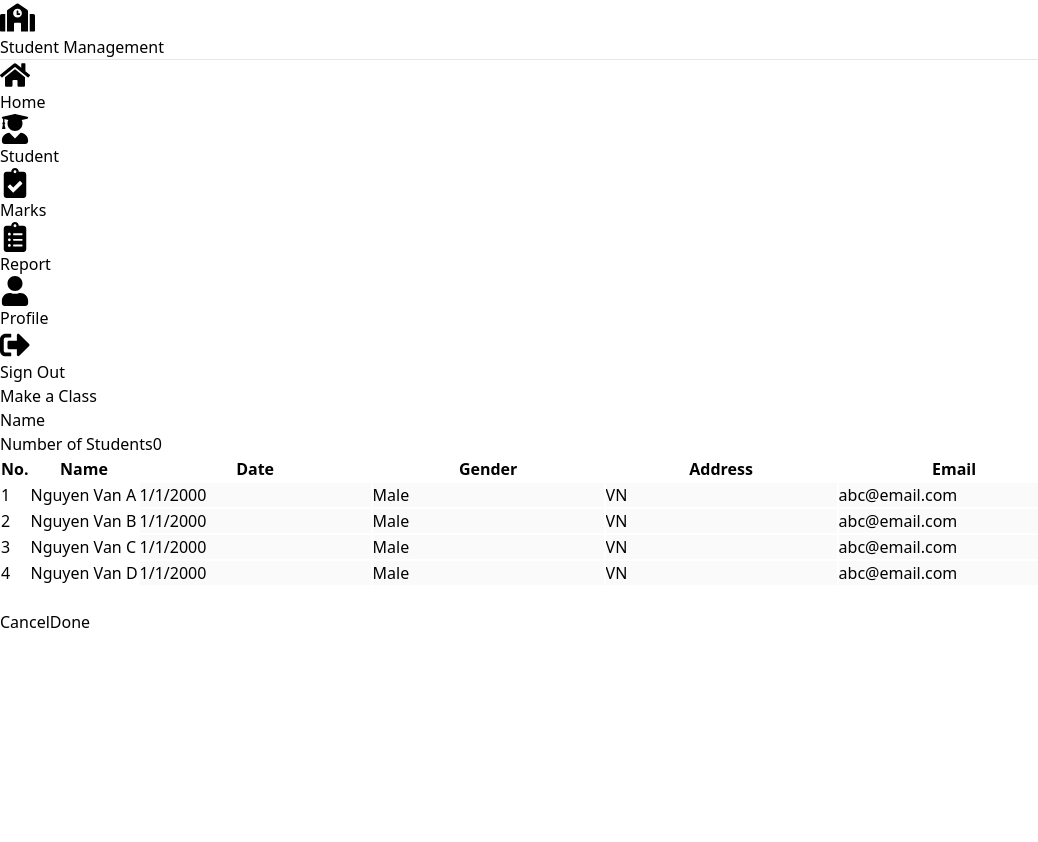
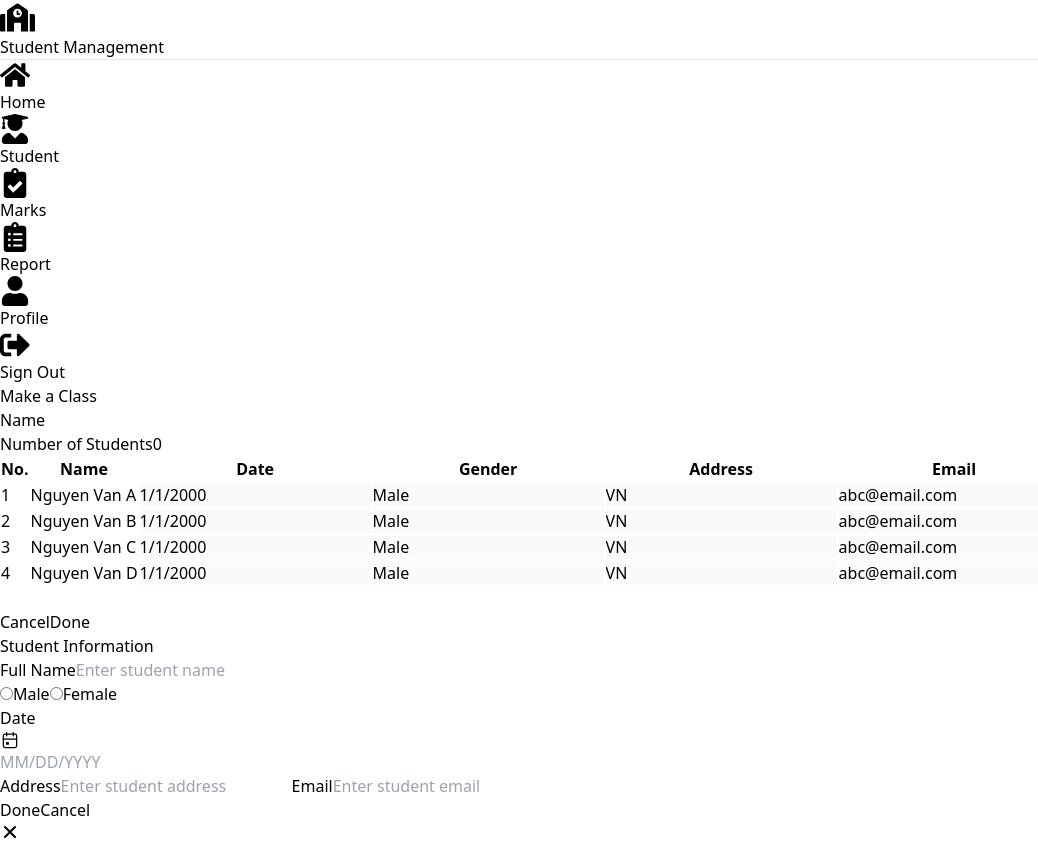
Before and after one commit to convitnhodev/student-management-fe, a React (Vite) app: page /dashboard/class/add in a window 1280 px wide. Shown: the whole page, without its empty margins (0-1038 px from the left). Before the commit the page ends 800 px from the top, so only its background shows below. Built offline with nearby package versions, Linux system fonts and the light colour scheme.

Commit message:
modal add student

```diff
--- a/src/components/Table.jsx
+++ b/src/components/Table.jsx
@@ -71,11 +71,12 @@ export default function Table({ data, isEditing }) {
                     <td
                       scope="row"
                       className="py-4 px-6 font-medium text-violet-900 whitespace-nowrap"
+                      key={`result-${result}`}
                     >
                       <input
                         disabled={!isEditing}
                         type="text"
-                        className="w-10 border border-violet-300 rounded-md shadow-sm focus:border-violet-300 focus:ring focus:ring-violet-200 focus:ring-opacity-50"
+                        className="border border-violet-300 rounded-md shadow-sm focus:border-violet-300 focus:ring focus:ring-violet-200 focus:ring-opacity-50"
                         value={result}
                       />
                     </td>
--- /dev/null
+++ b/src/pages/AddStudent.jsx
@@ -0,0 +1,185 @@
+import React from 'react';
+import { useEffect } from 'react';
+const AddStudent = ({ isOpen, onAddStudent, cancelOpen }) => {
+  const modalHandler = () => {
+    const modal = document.getElementById('modal');
+    modal.classList.toggle('hidden');
+  };
+
+  useEffect(() => {
+    if (isOpen) {
+      modalHandler();
+    }
+  }, [isOpen]);
+
+  const cancelOpenHandler = () => {
+    cancelOpen();
+    modalHandler();
+  };
+
+  const addStudentHandler = () => {
+    const name = document.getElementById('fullName').value;
+    const gender = document.querySelector('input[name]:checked').value;
+    const date = document.getElementById('date').value;
+    const address = document.getElementById('address').value;
+    const email = document.getElementById('email').value;
+    const student = {
+      name,
+      gender,
+      date,
+      address,
+      email,
+    };
+    onAddStudent(student);
+    modalHandler();
+  };
+
+  return (
+    <div>
+      <div
+        className="py-12 bg-gray-700 transition duration-150 ease-in-out z-10 absolute top-0 right-0 bottom-0 left-0 flex items-center justify-center hidden"
+        id="modal"
+      >
+        <div
+          role="alert"
+          className="container mx-auto w-11/12 md:w-2/3 max-w-lg"
+        >
+          <div className="relative py-8 px-5 md:px-10 bg-white shadow-md rounded border border-gray-400">
+            <h1 className="text-gray-800 font-lg font-bold tracking-normal leading-tight mb-4 text-center text-xl">
+              Student Information
+            </h1>
+            <label
+              htmlFor="fullName"
+              className="text-gray-800 text-sm font-bold leading-tight tracking-normal"
+            >
+              Full Name
+            </label>
+            <input
+              name="fullName"
+              id="fullName"
+              className="mb-5 mt-2 text-gray-600 focus:outline-none focus:border focus:border-indigo-700 font-normal w-full h-10 flex items-center pl-3 text-sm border-gray-300 rounded border"
+              placeholder="Enter student name"
+            />
+            <div>
+              <input
+                type="radio"
+                id="male"
+                name="gender"
+                value="Male"
+                className="mr-3"
+              />
+              <label htmlFor="male" className="mr-10">
+                Male
+              </label>
+              <input
+                type="radio"
+                id="female"
+                name="gender"
+                value="Female"
+                className="mr-3"
+              />
+              <label htmlFor="female">Female</label>
+            </div>
+
+            <label
+              htmlFor="date"
+              className="text-gray-800 text-sm font-bold leading-tight tracking-normal"
+            >
+              Date
+            </label>
+            <div className="relative mb-5 mt-2">
+              <div className="absolute right-0 text-gray-600 flex items-center pr-3 h-full cursor-pointer">
+                <svg
+                  xmlns="http://www.w3.org/2000/svg"
+                  className="icon icon-tabler icon-tabler-calendar-event"
+                  width={20}
+                  height={20}
+                  viewBox="0 0 24 24"
+                  strokeWidth="1.5"
+                  stroke="currentColor"
+                  fill="none"
+                  strokeLinecap="round"
+                  strokeLinejoin="round"
+                >
+                  <path stroke="none" d="M0 0h24v24H0z" />
+                  <rect x={4} y={5} width={16} height={16} rx={2} />
+                  <line x1={16} y1={3} x2={16} y2={7} />
+                  <line x1={8} y1={3} x2={8} y2={7} />
+                  <line x1={4} y1={11} x2={20} y2={11} />
+                  <rect x={8} y={15} width={2} height={2} />
+                </svg>
+              </div>
+
+              <input
+                id="date"
+                className="text-gray-600 focus:outline-none focus:border focus:border-indigo-700 font-normal w-full h-10 flex items-center pl-3 text-sm border-gray-300 rounded border"
+                placeholder="MM/DD/YYYY"
+              />
+            </div>
+            <label
+              htmlFor="address"
+              className="text-gray-800 text-sm font-bold leading-tight tracking-normal"
+            >
+              Address
+            </label>
+            <input
+              name="address"
+              id="address"
+              className="mb-5 mt-2 text-gray-600 focus:outline-none focus:border focus:border-indigo-700 font-normal w-full h-10 flex items-center pl-3 text-sm border-gray-300 rounded border"
+              placeholder="Enter student address"
+            />
+            <label
+              htmlFor="email"
+              className="text-gray-800 text-sm font-bold leading-tight tracking-normal"
+            >
+              Email
+            </label>
+            <input
+              name="email"
+              id="email"
+              className="mb-5 mt-2 text-gray-600 focus:outline-none focus:border focus:border-indigo-700 font-normal w-full h-10 flex items-center pl-3 text-sm border-gray-300 rounded border"
+              placeholder="Enter student email"
+            />
+            <div className="flex items-center justify-start w-full">
+              <button
+                onClick={addStudentHandler}
+                className="focus:outline-none transition duration-150 ease-in-out hover:bg-indigo-600 bg-indigo-700 rounded text-white px-8 py-2 text-sm"
+              >
+                Done
+              </button>
+              <button
+                className="focus:outline-none ml-3 bg-gray-100 transition duration-150 text-gray-600 ease-in-out hover:border-gray-400 hover:bg-gray-300 border rounded px-8 py-2 text-sm"
+                onClick={() => cancelOpenHandler()}
+              >
+                Cancel
+              </button>
+            </div>
+            <div
+              className="cursor-pointer absolute top-0 right-0 mt-4 mr-5 text-gray-400 hover:text-gray-600 transition duration-150 ease-in-out"
+              onClick={() => cancelOpenHandler()}
+            >
+              <svg
+                xmlns="http://www.w3.org/2000/svg"
+                aria-label="Close"
+                className="icon icon-tabler icon-tabler-x"
+                width={20}
+                height={20}
+                viewBox="0 0 24 24"
+                strokeWidth="2.5"
+                stroke="currentColor"
+                fill="none"
+                strokeLinecap="round"
+                strokeLinejoin="round"
+              >
+                <path stroke="none" d="M0 0h24v24H0z" />
+                <line x1={18} y1={6} x2={6} y2={18} />
+                <line x1={6} y1={6} x2={18} y2={18} />
+              </svg>
+            </div>
+          </div>
+        </div>
+      </div>
+    </div>
+  );
+};
+export default AddStudent;
--- a/src/pages/MakeClass.jsx
+++ b/src/pages/MakeClass.jsx
@@ -1,6 +1,8 @@
 import React from 'react';
 import Table from '../components/Table';
 import Button from '../components/Button';
+import { useEffect } from 'react';
+import AddStudent from './AddStudent';
 
 /**
  * This page shows the marks of all students with a specific subject.
@@ -11,6 +13,8 @@ export default function MakeClass() {
   const [name, setName] = React.useState('');
   const [numOfStudents, setNumOfStudents] = React.useState(0);
   const [students, setStudents] = React.useState([]);
+  const [isEditing, setIsEditing] = React.useState(false);
+  const [isAdding, setIsAdding] = React.useState(false);
 
   const data = {
     column_names: ['No.', 'Name', 'Date', 'Gender', 'Address', 'Email'],
@@ -32,6 +36,35 @@ export default function MakeClass() {
         results: ['1/1/2000', 'Male', 'VN', 'abc@email.com'],
       },
     ],
+  };
+
+  useEffect(() => {
+    setStudents(data.rows);
+  }, []);
+
+  const handleAddStudent = () => {
+    const modal = document.getElementById('modal');
+    if (modal.classList.contains('hidden') && isAdding) {
+      setIsAdding(false);
+      return;
+    }
+    setIsAdding(true);
+  };
+
+  const handleCancelAddStudent = () => {
+    setIsAdding(false);
+  };
+
+  const handleAddStudentSubmit = (student) => {
+    console.log(student);
+    const result = [
+      student.date,
+      student.gender,
+      student.address,
+      student.email,
+    ];
+    setStudents([...students, { name: student.name, results: result }]);
+    setIsAdding(false);
   };
 
   return (
@@ -65,9 +98,12 @@ export default function MakeClass() {
           />
         </div>
       </div>
-      <Table data={data} />
+      <Table
+        data={{ column_names: data.column_names, rows: students }}
+        isEditing={isEditing}
+      />
 
-      <button className="mt-10">
+      <button className="mt-10" onClick={handleAddStudent}>
         <svg
           xmlns="http://www.w3.org/2000/svg"
           fill="none"
@@ -91,6 +127,11 @@ export default function MakeClass() {
         />
         <Button nameBtn={'Done'} />
       </div>
+      <AddStudent
+        isOpen={isAdding}
+        onAddStudent={handleAddStudentSubmit}
+        cancelOpen={handleCancelAddStudent}
+      />
     </div>
   );
 }
```
